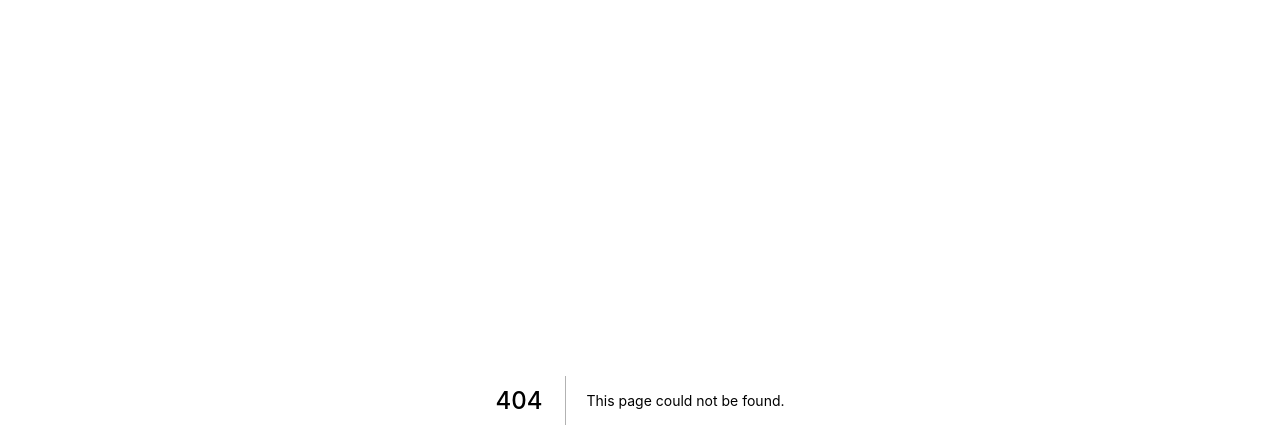
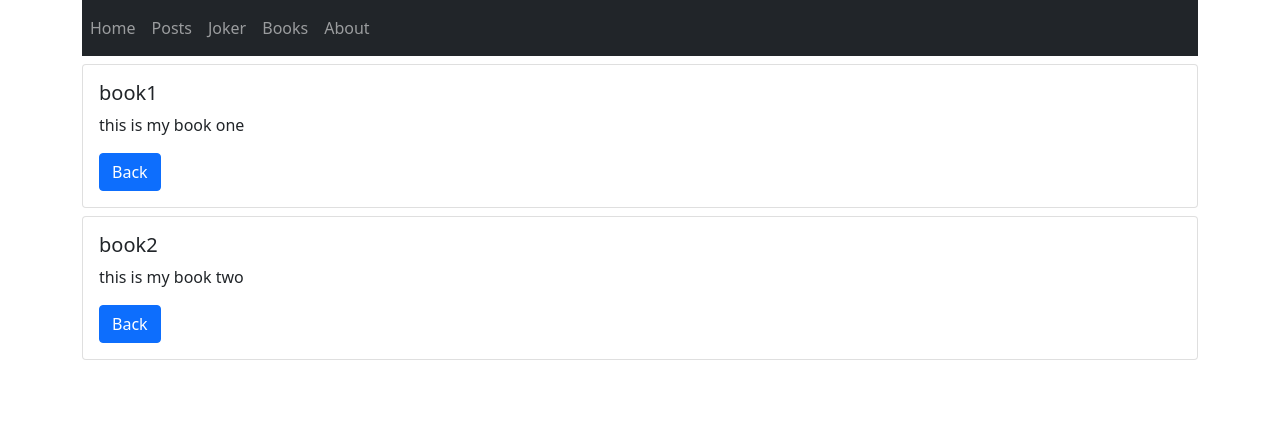
Before and after one commit to lylysunshinee/learn-nextjs, a Next.js app: page /books in a window 1280 px wide. Before the commit this address had no page. Shown: the top 448 px of the page. Built offline with nearby package versions, Linux system fonts and the light colour scheme.

Commit message:
Add book page

```diff
--- a/components/NavBarMenu.tsx
+++ b/components/NavBarMenu.tsx
@@ -17,6 +17,9 @@ export default function NavBarMenu(props: NavBarMenuProps) {
         <Link href="/joke" passHref>
           <Nav.Link>Joker</Nav.Link>
         </Link>
+        <Link href="/books" passHref>
+          <Nav.Link>Books</Nav.Link>
+        </Link>
         <Link href="/about" passHref>
           <Nav.Link>About</Nav.Link>
         </Link>
--- /dev/null
+++ b/network/books.tsx
@@ -0,0 +1,17 @@
+import fs from 'fs'
+import path from 'path'
+
+const booksDir = path.join(process.cwd(), 'books')
+
+export const getBooks = () => {
+  const bookFileNames = fs.readdirSync(booksDir)
+  const booksData = bookFileNames.map((bookFileName) => {
+    const bookFullPatch = path.join(booksDir, bookFileName)
+    const bookContent = fs.readFileSync(bookFullPatch, 'utf8')
+    return {
+      bookName: bookFileName.replace(/\.txt$/, ''),
+      bookContent,
+    }
+  })
+  return booksData
+}
--- /dev/null
+++ b/pages/books/index.tsx
@@ -0,0 +1,43 @@
+import Link from 'next/link'
+import React from 'react'
+import { Button, Card } from 'react-bootstrap'
+import Layout from '../../components/Layout'
+import { getBooks } from '../../network/books'
+
+interface Book {
+  bookName: String
+  bookContent: String
+}
+
+export interface BooksPageProps {
+  books: Array<Book>
+}
+
+export async function getStaticProps() {
+  const books = await getBooks()
+  console.log('books', books)
+  return {
+    props: {
+      books,
+    }, // will be passed to the page component as props
+  }
+}
+
+export default function BooksPage(props: BooksPageProps) {
+  const { books } = props
+  return (
+    <Layout>
+      {books.map((book: Book) => (
+        <Card key={book.bookName.toString()} className="my-2 shadown">
+          <Card.Body>
+            <Card.Title>{book.bookName}</Card.Title>
+            <Card.Text>{book.bookContent}</Card.Text>
+            <Link href="/" passHref>
+              <Button>Back</Button>
+            </Link>
+          </Card.Body>
+        </Card>
+      ))}
+    </Layout>
+  )
+}
```
Also changed, not shown: books/book1.txt (added), books/book2.txt (added).
